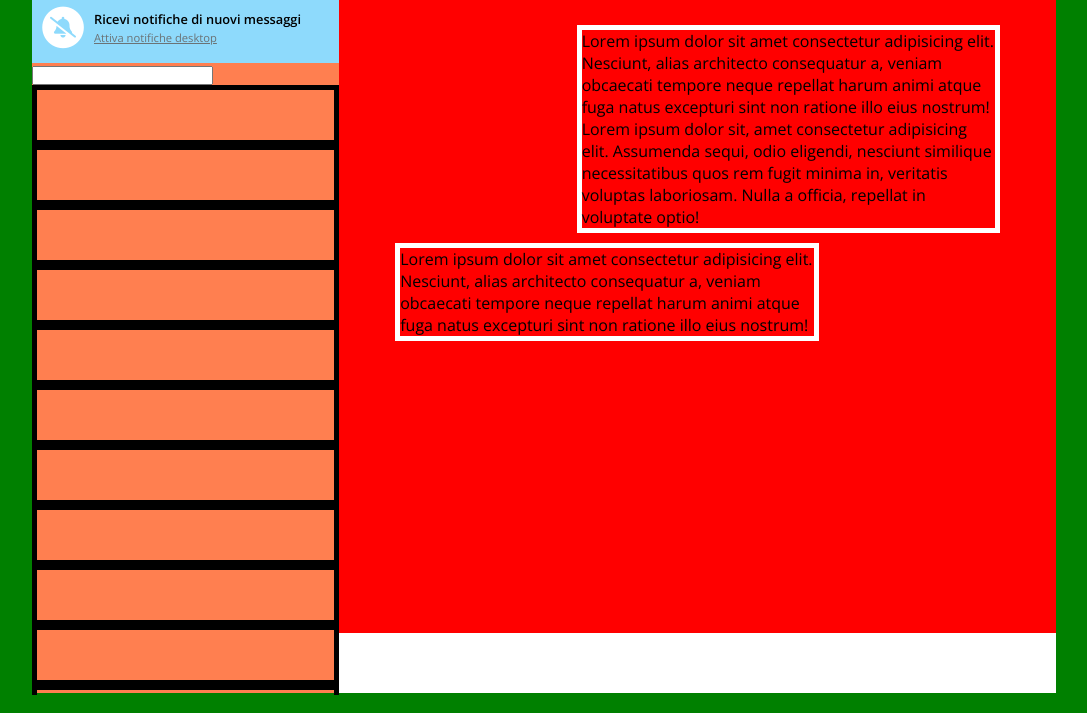
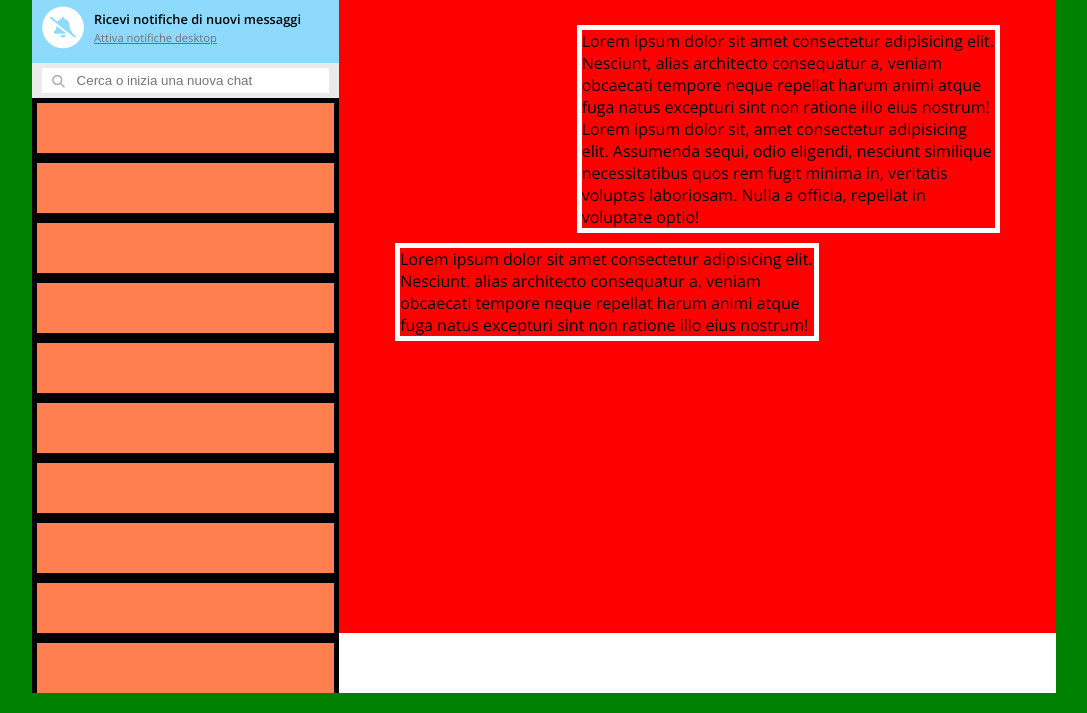
Before and after one commit to LucaCavatassi/html-css-boolzapp, a plain HTML site: page index.html in a window 1280 px wide. Shown: the part 87-800 px from the top of the page, without its empty margins (96-1183 px from the left). Drawn offline with nearby package versions, Linux system fonts and the light colour scheme.

Commit message:
feat:searchbar

```diff
--- a/css/mediaquery.css
+++ b/css/mediaquery.css
@@ -22,15 +22,16 @@
         justify-content: center;
     }
 
+    /* NOTIFICATIONS */
+    .nav .notifications{
+        display: none;
+    }
+
     /* SEARCH */
     .search-contact{
         display: none;
     }
 
-    /* NOTIFICATIONS */
-    .nav .notifications{
-        display: none;
-    }
 
     /***************** RIGHT *******************/
     /* CHAT */
--- a/css/style.css
+++ b/css/style.css
@@ -104,8 +104,34 @@ header{
     margin-left: 5px;
     color: white;
 }
+
 .notifications-icon :last-child{
     color: var(--notifyblue);
+}
+
+/* SEARCH-CHAT */
+.search-contact {
+    background-color: var(--headergrey);
+    padding: 5px 10px;
+    position: relative;
+}
+#search{
+    width: 100%;
+    border: hidden;
+    padding: 5px;
+}
+.search-contact span{
+    color: var(--iconsgrey);
+}
+
+.search-contact:before {
+    font-family: 'FontAwesome';
+    content: '\f002';
+    position: absolute;
+    font-size: 0.8rem;
+    color: var(--iconsgrey);
+    top: 11px;
+    left: 20px;
 }
 /* CONTACTS */
 .all-contact{
--- a/css/utilities.css
+++ b/css/utilities.css
@@ -4,7 +4,7 @@
 :root{
     --headerheight: 60px;
     --notifyheight: 70px;
-    --searchbarheight:20px;
+    --searchbarheight:35px;
 }
 /* colors */
 :root{
--- a/index.html
+++ b/index.html
@@ -52,7 +52,8 @@
                 </div>
                 <main>
                     <div class="search-contact">
-                        <input aria-label="search" id="search" type="text">
+                        <!-- <span class="smallfont"><i class="fa-solid fa-magnifying-glass"></i></span> -->
+                        <input aria-label="search" id="search" type="text" placeholder="&nbsp; &nbsp; &nbsp; &nbsp; Cerca o inizia una nuova chat">
                     </div>
                     <div class="all-contact">
                         <div class="contact"></div>
```
